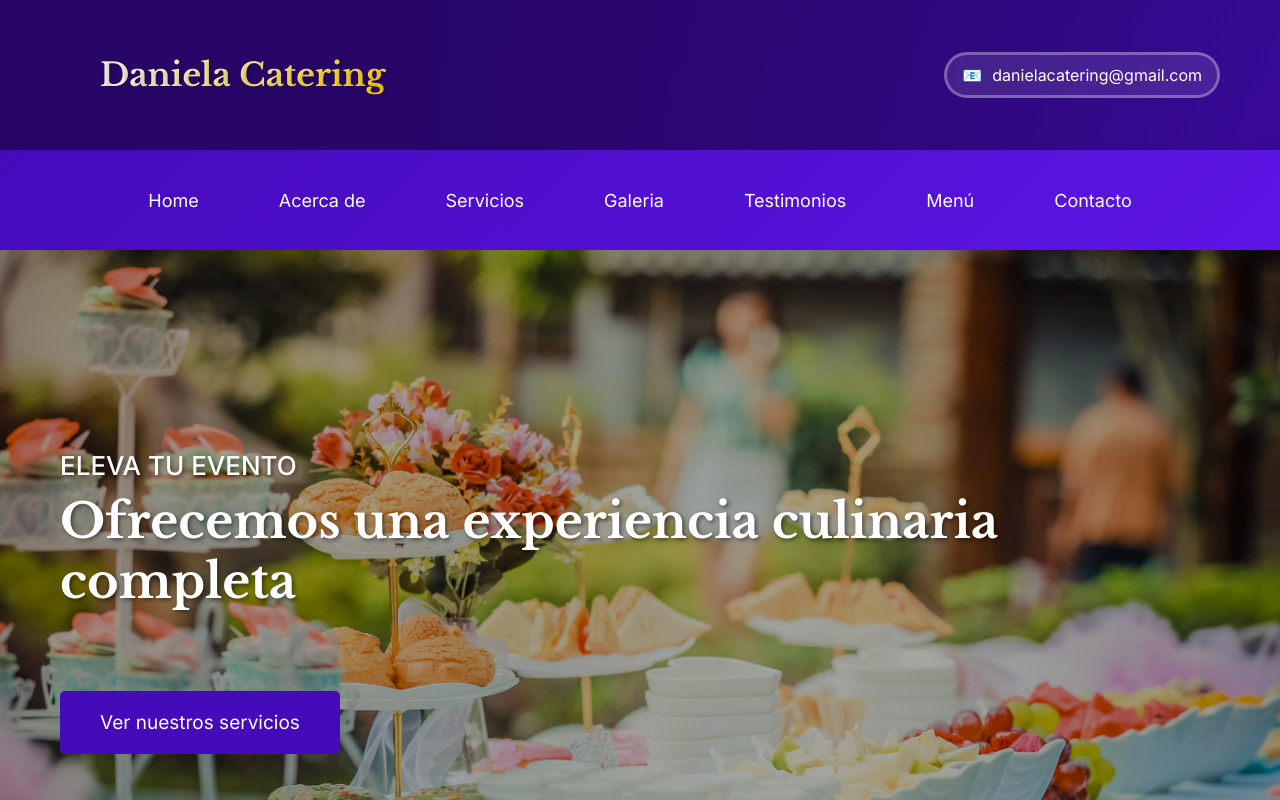
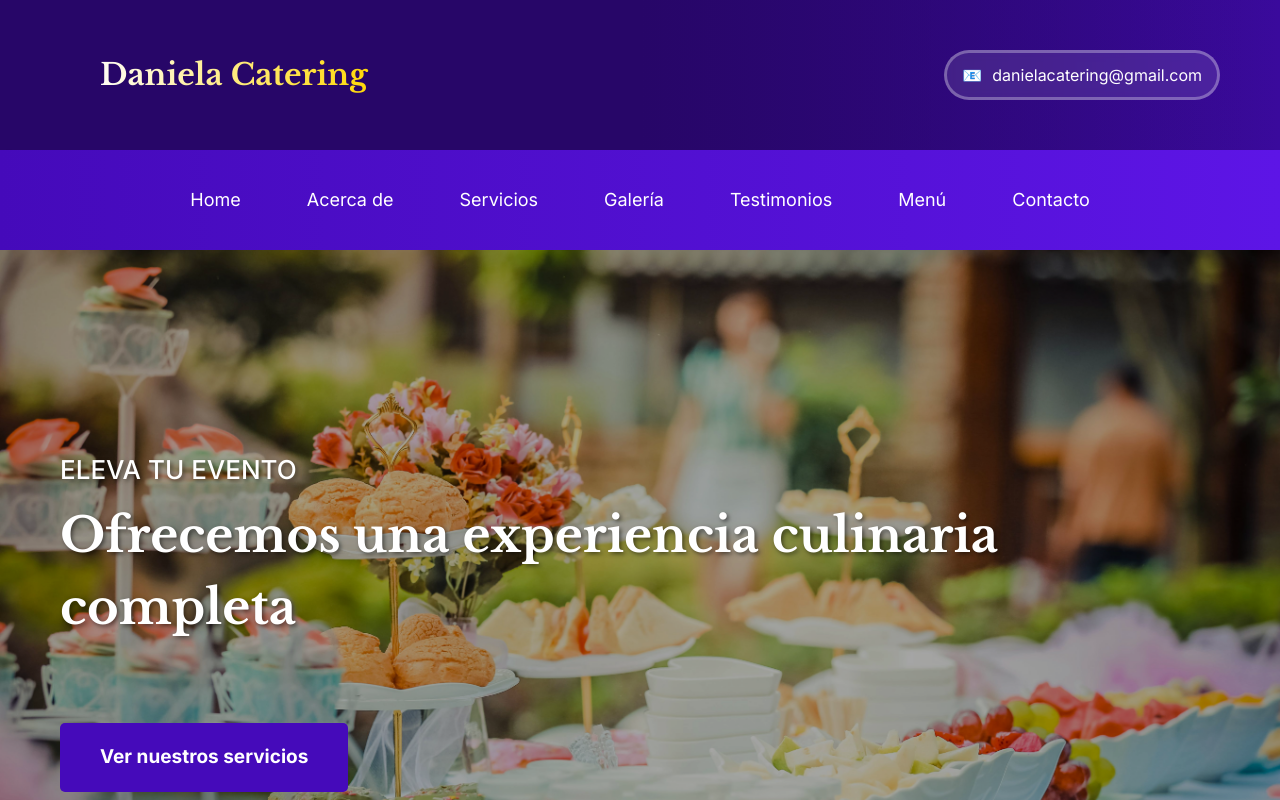
Before and after one commit to deperdomo/catering, an Angular app: page / in a window 1280 px wide. Shown: the top 800 px of the page. Built offline with nearby package versions, Linux system fonts and the light colour scheme.

Commit message:
Add Tailwind CSS integration; update header styles and structure

```diff
--- a/package.json
+++ b/package.json
@@ -18,7 +18,10 @@
     "@angular/platform-browser": "^19.0.0",
     "@angular/platform-browser-dynamic": "^19.0.0",
     "@angular/router": "^19.0.0",
+    "@tailwindcss/postcss": "^4.0.9",
+    "postcss": "^8.5.3",
     "rxjs": "~7.8.0",
+    "tailwindcss": "^4.0.9",
     "tslib": "^2.3.0",
     "zone.js": "~0.15.0"
   },
--- a/src/app/shared/header/header.component.css
+++ b/src/app/shared/header/header.component.css
@@ -1,22 +1,7 @@
-body {
-  margin: 0;
-  font-family: Arial, sans-serif;
+.libre {
+  font-family: 'Libre Baskerville', serif;
+  font-weight: 800;
 }
-
-header {
-  background: linear-gradient(135deg, #270668 0%, #3a0a9c 100%);
-  color: white;
-  box-shadow: 0 4px 15px rgba(0,0,0,0.2);
-}
-
-.header-content {
-  display: flex;
-  justify-content: space-between;
-  align-items: center;
-  height: 150px;
-  background: linear-gradient(to right, #270668 30%, transparent 100%);
-}
-
 .contact-info {
   display: flex;
   align-items: center;
@@ -44,66 +29,13 @@ header {
   transform: scale(1.2);
 }
 
-nav {
-  background: linear-gradient(135deg, #450aba 0%, #5d15e6 100%);
-  padding: 10px 0;
-  height: 100px;
-  display: flex;
-  align-items: center;
-  justify-content: center;
-  box-shadow: 0 4px 15px rgba(0,0,0,0.1);
-}
-
-nav ul {
-  list-style: none;
-  margin: 0;
-  padding: 0;
-  display: flex;
-  justify-content: center;
-}
-
 nav ul li {
   margin: 0 25px;
   position: relative;
 }
 
 nav ul li a {
-  color: white;
-  text-decoration: none;
-  font-size: 18px;
-  font-weight: 400;
-  padding: 10px 15px;
-  transition: all 0.3s ease;
-  position: relative;
-}
-
-/* Efecto hover con línea blanca */
-nav ul li a::after {
-  content: '';
-  position: absolute;
-  width: 100%;
-  height: 2px;
-  background: white;
-  left: 0;
-  bottom: -5px;
-  transform: scaleX(0);
-  transition: transform 0.3s ease;
-}
-
-nav ul li a:hover {
-  color: #ffd700;
-  transform: translateY(-3px);
-}
-
-nav ul li a:hover::after {
-  transform: scaleX(1);
-}
-
-.libre-baskerville-bold {
-  font-family: "Libre Baskerville", serif;
-  font-weight: 700;
-  font-style: normal;
-  text-shadow: 2px 2px 4px rgba(0,0,0,0.2);
+  padding: 8px;
 }
 
 h1 {
--- a/src/app/shared/header/header.component.html
+++ b/src/app/shared/header/header.component.html
@@ -1,20 +1,20 @@
-<header>
-  <div class="header-content">
-      <h1 class="libre-baskerville-bold">Daniela Catering</h1>
+<header class="bg-gradient-to-r from-[#270668] to-[#3a0a9c] text-white shadow-lg">
+  <div class="flex justify-between items-center h-[150px] bg-gradient-to-r from-[#270668] via-[#270668] to-transparent px-10">
+      <h1 class="libre font-bold text-3xl from-white">Daniela Catering</h1>
       <div class="contact-info">
-          <span class="email-icon">📧</span>
-          <span class="email">danielacatering&#64;gmail.com</span>
-      </div>
+        <span class="email-icon">📧</span>
+        <span class="email">danielacatering&#64;gmail.com</span>
+    </div>
   </div>
-  <nav>
-      <ul>
-          <li><a href="#">Home</a></li>
-          <li><a href="#">Acerca de</a></li>
-          <li><a href="#">Servicios</a></li>
-          <li><a href="#">Galeria</a></li>
-          <li><a href="#">Testimonios</a></li>
-          <li><a href="#">Menú</a></li>
-          <li><a href="#">Contacto</a></li>
+  <nav class="bg-gradient-to-r from-[#450aba] to-[#5d15e6] py-3 h-[100px] flex items-center justify-center shadow-md">
+      <ul class="flex space-x-6">
+          <li><a href="#" class="text-white text-lg font-normal px-4 py-2 transition duration-300 relative hover:text-yellow-400 hover:-translate-y-0.5 after:content-[''] after:absolute after:w-full after:h-0.5 after:bg-white after:left-0 after:bottom-[-5px] after:scale-x-0 after:transition-transform after:duration-300 hover:after:scale-x-100">Home</a></li>
+          <li><a href="#" class="text-white text-lg font-normal px-4 py-2 transition duration-300 relative hover:text-yellow-400 hover:-translate-y-0.5 after:content-[''] after:absolute after:w-full after:h-0.5 after:bg-white after:left-0 after:bottom-[-5px] after:scale-x-0 after:transition-transform after:duration-300 hover:after:scale-x-100">Acerca de</a></li>
+          <li><a href="#" class="text-white text-lg font-normal px-4 py-2 transition duration-300 relative hover:text-yellow-400 hover:-translate-y-0.5 after:content-[''] after:absolute after:w-full after:h-0.5 after:bg-white after:left-0 after:bottom-[-5px] after:scale-x-0 after:transition-transform after:duration-300 hover:after:scale-x-100">Servicios</a></li>
+          <li><a href="#" class="text-white text-lg font-normal px-4 py-2 transition duration-300 relative hover:text-yellow-400 hover:-translate-y-0.5 after:content-[''] after:absolute after:w-full after:h-0.5 after:bg-white after:left-0 after:bottom-[-5px] after:scale-x-0 after:transition-transform after:duration-300 hover:after:scale-x-100">Galería</a></li>
+          <li><a href="#" class="text-white text-lg font-normal px-4 py-2 transition duration-300 relative hover:text-yellow-400 hover:-translate-y-0.5 after:content-[''] after:absolute after:w-full after:h-0.5 after:bg-white after:left-0 after:bottom-[-5px] after:scale-x-0 after:transition-transform after:duration-300 hover:after:scale-x-100">Testimonios</a></li>
+          <li><a href="#" class="text-white text-lg font-normal px-4 py-2 transition duration-300 relative hover:text-yellow-400 hover:-translate-y-0.5 after:content-[''] after:absolute after:w-full after:h-0.5 after:bg-white after:left-0 after:bottom-[-5px] after:scale-x-0 after:transition-transform after:duration-300 hover:after:scale-x-100">Menú</a></li>
+          <li><a href="#" class="text-white text-lg font-normal px-4 py-2 transition duration-300 relative hover:text-yellow-400 hover:-translate-y-0.5 after:content-[''] after:absolute after:w-full after:h-0.5 after:bg-white after:left-0 after:bottom-[-5px] after:scale-x-0 after:transition-transform after:duration-300 hover:after:scale-x-100">Contacto</a></li>
       </ul>
   </nav>
 </header>
--- a/src/styles.css
+++ b/src/styles.css
@@ -1,3 +1,4 @@
+@import "tailwindcss";
 * {
   font-family: 'Inter', sans-serif;
   margin: 0;
```
Also changed, not shown: .postcssrc.json (added), 1 other file (tests, documents, lock files or other folders).
